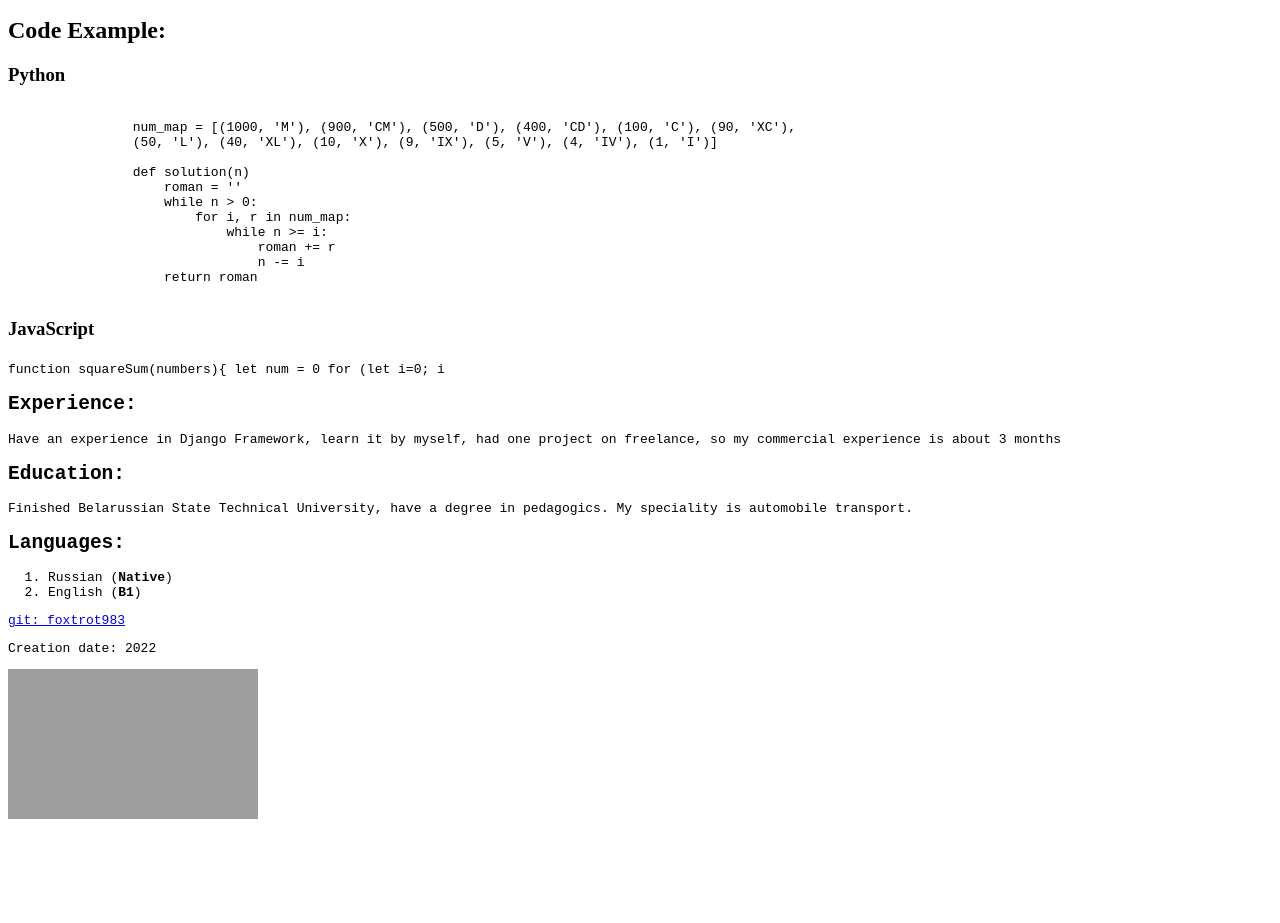
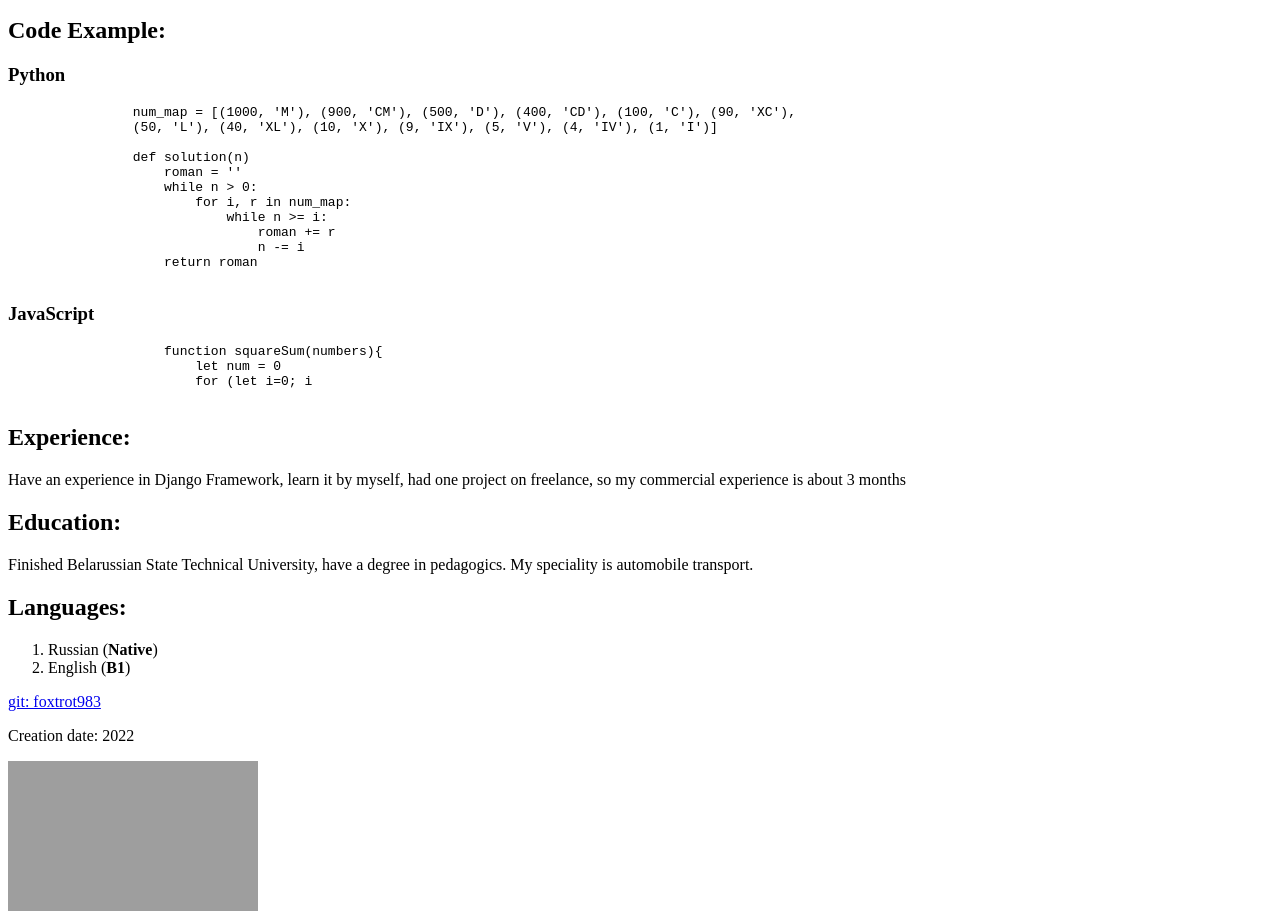
Before and after one commit to Foxtrot983/rsschool-cv, a plain HTML site: page index.html in a window 1280 px wide. Shown: the part 1202-2125 px from the top of the page. Before the commit the page ends 2033 px from the top, so only its background shows below. Drawn offline with Linux system fonts and the light colour scheme; grey boxes are pictures that could not be loaded.

Commit message:
fix:   index.html div's

```diff
--- a/index.html
+++ b/index.html
@@ -52,11 +52,13 @@
         <div class="contacts">
             <h2>Contacts:</h2>
             <p>tg: <i>@lisatrot</i> github: foxtrot983</p>
+        </div>
         <div class="about">
             <h2>About Me:</h2>
             <p>
                 My objective is to find a convinient place in my life and i want to change my occupation because tired of being a teacher. Have a little experience in working as backend python developer on freelance but i haven't enough of knowledge to work with a hard tasks, so i quit that job and continued to work on myself. I think my strengths in that i am working hard and also i respect others time and my time.
             </p>
+        </div>
         <div id="skills">
             <h2>Skills:</h2>
             <ol>
@@ -79,12 +81,13 @@
                     Redis
                 </li>
             </ol>>
+        </div>
         <div id="example">
             <h2>Code Example:</h2>
             <h3>
                 Python
             </h3>
-            <pre><code>
+            <pre>
                 num_map = [(1000, 'M'), (900, 'CM'), (500, 'D'), (400, 'CD'), (100, 'C'), (90, 'XC'),
                 (50, 'L'), (40, 'XL'), (10, 'X'), (9, 'IX'), (5, 'V'), (4, 'IV'), (1, 'I')]
 
@@ -96,11 +99,11 @@
                                 roman += r
                                 n -= i
                     return roman
-            </code></pre>
+            </pre>
             <h3>
                 JavaScript
             </h3>
-            <p><code>
+            <pre>
                     function squareSum(numbers){
                         let num = 0
                         for (let i=0; i<numbers.length; i++){
@@ -108,7 +111,7 @@
                         }
                         return num;
                     }
-            </code></p>
+            </pre>
         </div>
         <div id="exp">
             <h2>Experience:</h2>
```
Lines whose indentation alone changed are shown as unchanged.
